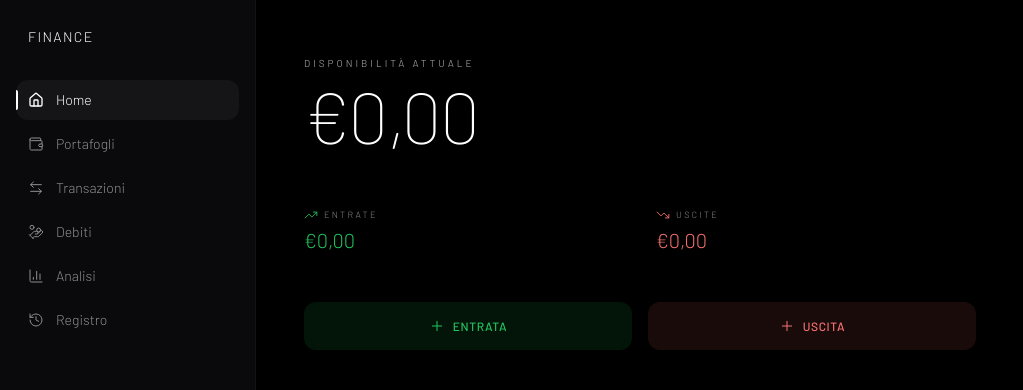
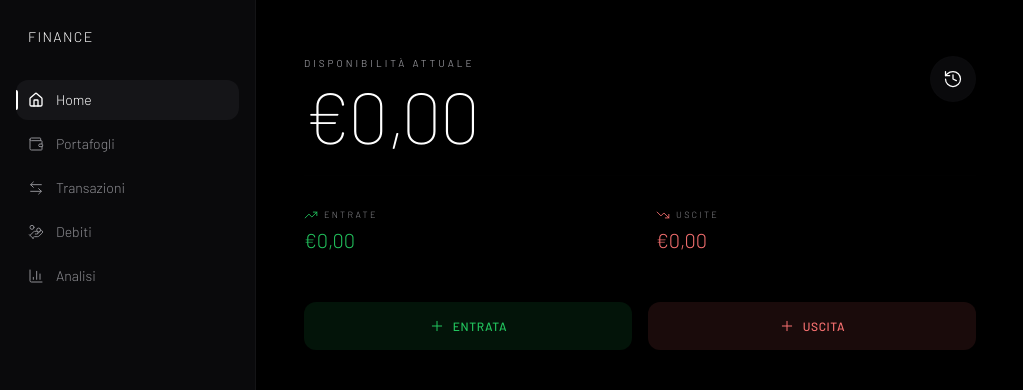
Before and after one commit to Simooo1010/personal-finance-tracker, a Next.js app: page /dashboard in a window 1280 px wide. Shown: the top 390 px of the page, without its empty margins (0-1023 px from the left). Built offline with nearby package versions, Linux system fonts and the light colour scheme; no server answers.

Commit message:
Move log button to top right of dashboard

```diff
--- a/app/dashboard/page.tsx
+++ b/app/dashboard/page.tsx
@@ -3,7 +3,7 @@
 import { useEffect, useState, useCallback } from 'react'
 import { useRouter } from 'next/navigation'
 import { motion } from 'framer-motion'
-import { TrendingUp, TrendingDown, Plus, ArrowUpRight, ArrowDownRight } from 'lucide-react'
+import { TrendingUp, TrendingDown, Plus, ArrowUpRight, ArrowDownRight, History } from 'lucide-react'
 import { Transaction } from '@/lib/supabase'
 import TransactionForm from '@/components/TransactionForm'
 import { getTransactionEffect, parseTransaction } from '@/lib/transactions'
@@ -71,6 +71,7 @@ export default function DashboardHome() {
         transition={{ duration: 0.5 }}
         className="space-y-6"
       >
+        <div className="flex justify-between items-start">
           <div>
             <span className="text-[10px] tracking-[0.3em] uppercase text-muted font-normal block mb-2">
               Disponibilità Attuale
@@ -78,6 +79,14 @@ export default function DashboardHome() {
             <h1 className={`text-6xl sm:text-7xl font-thin tracking-tight text-fg ${balance < 0 ? 'text-expense' : ''}`}>
               €{fmt(balance)}
             </h1>
+          </div>
+          <button
+            onClick={() => router.push('/dashboard/log')}
+            className="p-3 rounded-full bg-surface border border-border/10 text-fg hover:bg-elevated transition-colors"
+            title="Registro Attività"
+          >
+            <History className="w-5 h-5" strokeWidth={1.5} />
+          </button>
         </div>
 
         {/* Quick Stats Grid */}
--- a/components/BottomNav.tsx
+++ b/components/BottomNav.tsx
@@ -11,7 +11,6 @@ const originalNavItems = [
   { href: '/dashboard/transactions', icon: ArrowLeftRight, label: 'Transazioni' },
   { href: '/dashboard/debts',        icon: HandCoins,      label: 'Debiti' },
   { href: '/dashboard/analytics',    icon: BarChart3,      label: 'Analisi' },
-  { href: '/dashboard/log',          icon: History,        label: 'Registro' },
 ]
 
 export default function BottomNav() {
@@ -23,7 +22,6 @@ export default function BottomNav() {
     { href: '/dashboard',              icon: Home,           label: 'Home' },
     { href: '/dashboard/activity',     icon: ArrowLeftRight, label: 'Attività' },
     { href: '/dashboard/analytics',    icon: BarChart3,      label: 'Analisi' },
-    { href: '/dashboard/log',          icon: History,        label: 'Registro' },
     { href: '/dashboard/ai-chat',      icon: SparkleIcon,    label: 'AI Chat' },
   ] : originalNavItems
 
--- a/components/Sidebar.tsx
+++ b/components/Sidebar.tsx
@@ -12,7 +12,6 @@ const originalNavItems = [
   { href: '/dashboard/transactions', icon: ArrowLeftRight, label: 'Transazioni' },
   { href: '/dashboard/debts',        icon: HandCoins,      label: 'Debiti' },
   { href: '/dashboard/analytics',    icon: BarChart3,      label: 'Analisi' },
-  { href: '/dashboard/log',          icon: History,        label: 'Registro' },
 ]
 
 export default function Sidebar() {
@@ -25,7 +24,6 @@ export default function Sidebar() {
     { href: '/dashboard/activity',     icon: ArrowLeftRight, label: 'Attività' },
     { href: '/dashboard/debts',        icon: HandCoins,      label: 'Debiti' },
     { href: '/dashboard/analytics',    icon: BarChart3,      label: 'Analisi' },
-    { href: '/dashboard/log',          icon: History,        label: 'Registro' },
     { href: '/dashboard/ai-chat',      icon: SparkleIcon,    label: 'AI Chat' },
   ] : originalNavItems
 
```
Lines whose indentation alone changed are shown as unchanged.
